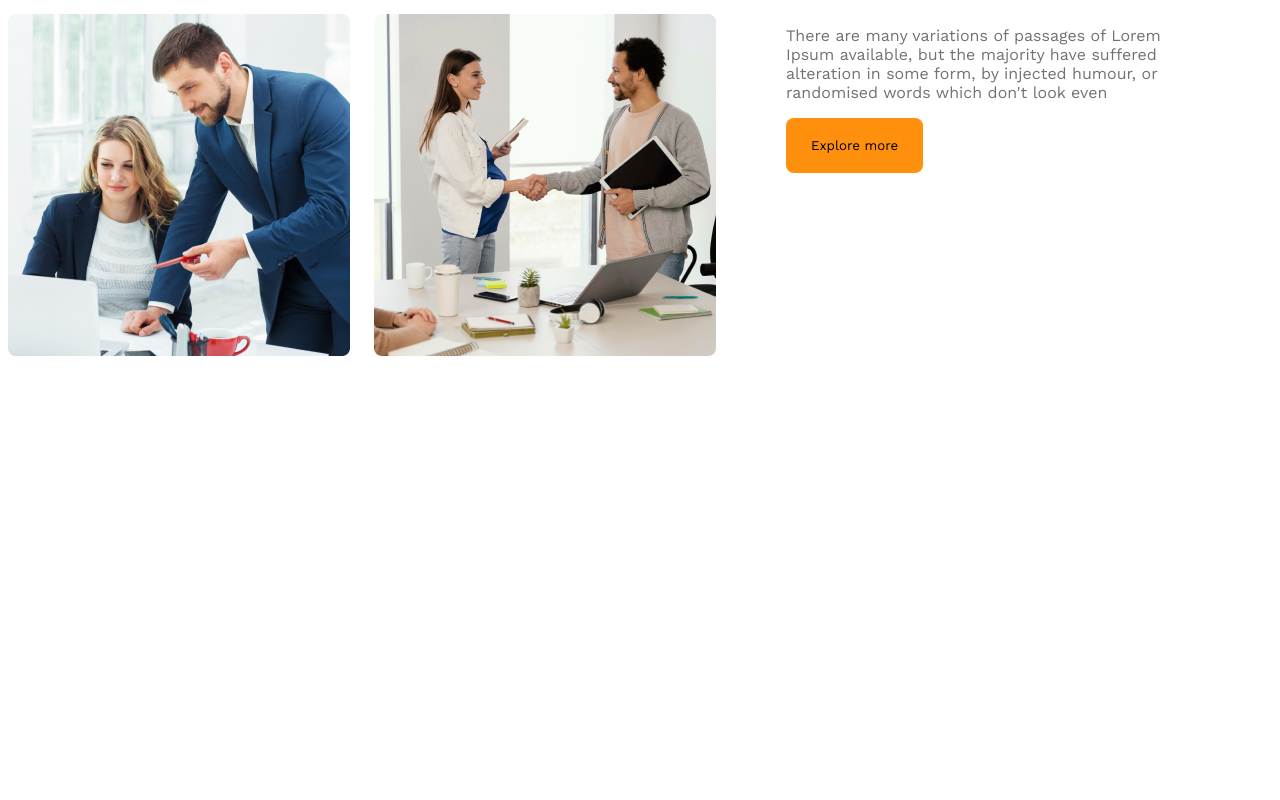
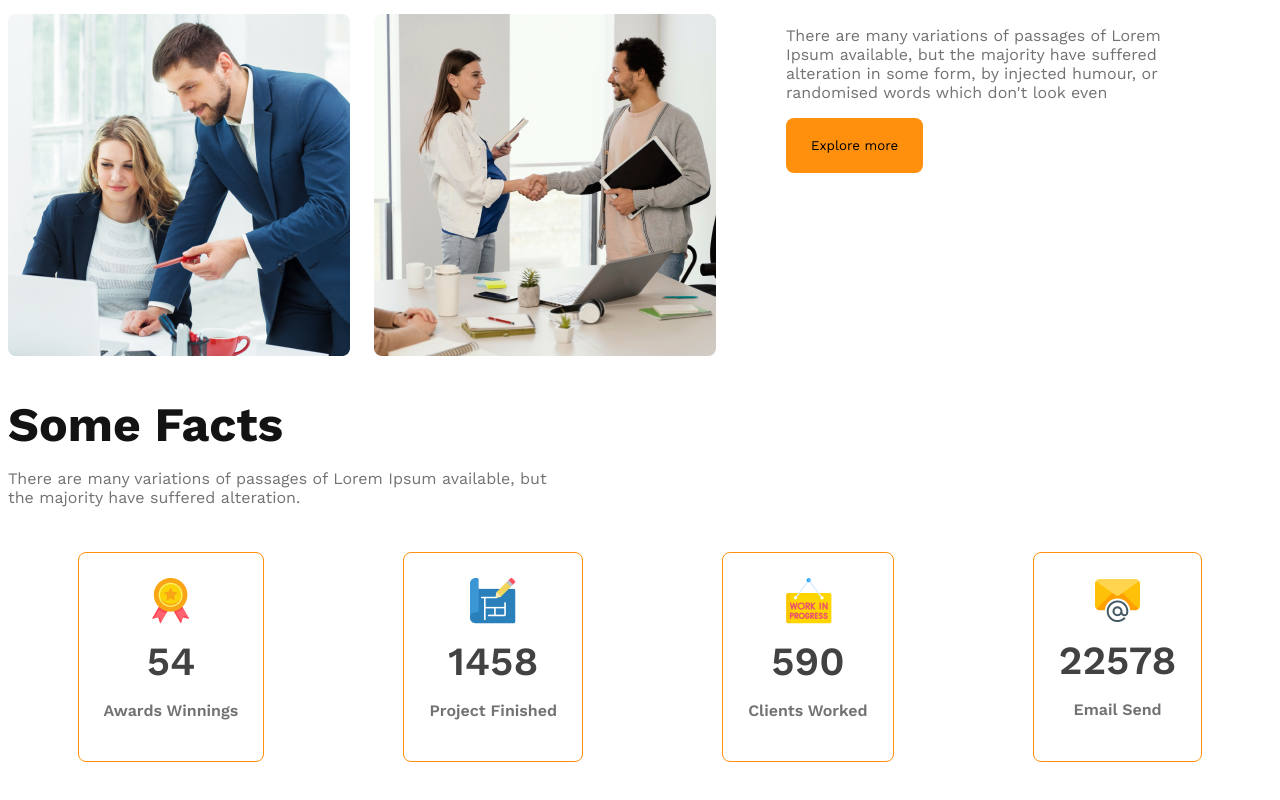
Before and after one commit to sakibalam12345/g3-architects-website, a plain HTML site: page index.html in a window 1280 px wide. Shown: the part 1444-2244 px from the top of the page. Before the commit the page ends 1870 px from the top, so only its background shows below. Drawn offline with nearby package versions, Linux system fonts and the light colour scheme.

Commit message:
3rd section done

```diff
--- a/index.html
+++ b/index.html
@@ -43,12 +43,41 @@
 
             </div>
             <div class="img-side-des">
-                <h3 class="asd">Quick list of Our Features</h3>
+                <h3 class="asd">Quick list of Our <br> Features</h3>
                 <p class="llk">There are many variations of passages of Lorem Ipsum available, but the majority have suffered alteration in some form, by injected humour, or randomised words which don't look even</p>
                 <button class="btn">Explore more</button>
 
             </div>
         </section>
+        <!-- first section ends here -->
+        <section class="facts container">
+            <h1 class="fact-title">Some Facts</h1>
+        <p class="fact-des">There are many variations of passages of Lorem Ipsum available, but <br> the majority have suffered alteration.</p>
+            <div class="card-container">
+             <div class="card">
+                <img src="./images/icons/ribon.png" alt="">
+                <h2 class="card-title">54</h2>
+                <p class="card-des">Awards Winnings</p>
+                </div>
+             <div class="card">
+                <img src="./images/icons/projects.png" alt="">
+                <h2 class="card-title">1458</h2>
+                <p class="card-des">Project Finished</p>
+                </div>
+             <div class="card">
+                <img src="./images/icons/customers.png" alt="">
+                <h2 class="card-title">590</h2>
+                <p class="card-des">Clients Worked</p>
+                </div>
+             <div class="card">
+                <img src="./images/icons/email.png" alt="">
+                <h2 class="card-title">22578</h2>
+                <p class="card-des">Email Send</p>
+                </div>
+
+
+        </section>
+
     </main>
     <footer></footer>
 
--- a/styles/styles.css
+++ b/styles/styles.css
@@ -84,6 +84,69 @@ font-weight: 400;
     padding-left: 70px;
     padding-right: 70px;
 }
+/* first section ends here */
+.fact-title{
+    color:  #131313;
+font-size: 3rem;
+font-weight: 700;
+margin-bottom: 5px;
+}
+.fact-des{
+    color:  #727272;
+font-weight: 400;
+
+}
+.card{
+    border-radius: 8px;
+border: 1px solid #FF900E;
+text-align: center;
+padding: 25px;
+}
+.card-container{
+    display: flex;
+    justify-content: space-around;
+    margin-top: 45px;
+}
+.card-title{
+    color: #424242;
+font-size: 2.5rem;
+font-weight: 600;
+margin-top: 10px;
+margin-bottom: 10px;
+}
+.card-des{
+    color:#727272;
+
+font-size: 1rem;
+
+font-weight: 600;
+
+}
+
+
+
+
+
+
+
+
+
+
+
+
+
+
+
+
+
+
+
+
+
+
+
+
+
 
 
 
```
